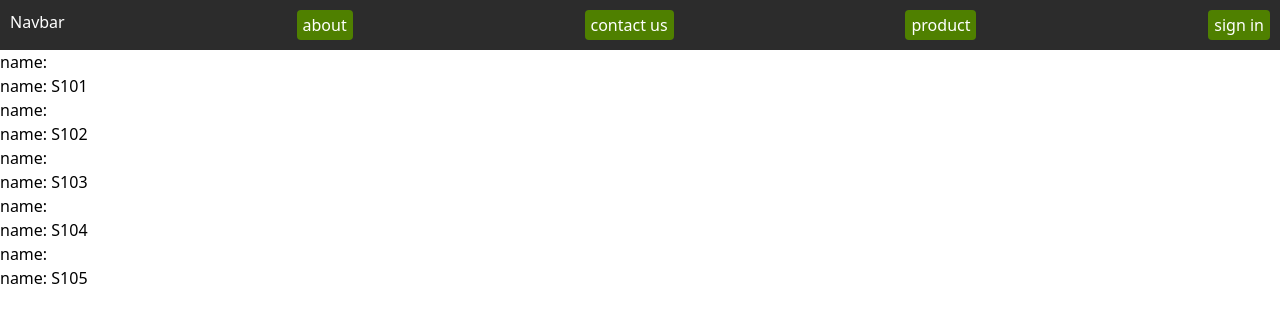
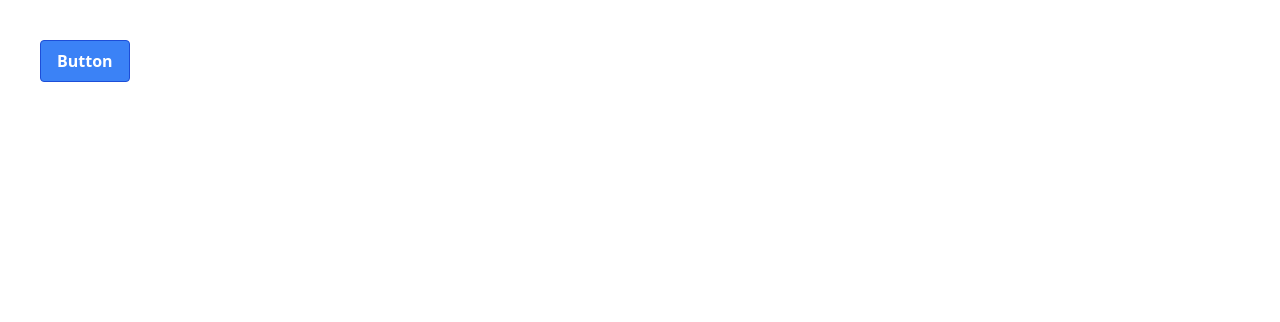
Before and after one commit to rajdevweb/myReact, a React (Vite) app: page / in a window 1280 px wide. Shown: the top 322 px of the page. Built offline with nearby package versions, Linux system fonts and the light colour scheme.

Commit message:
axios&promses

```diff
--- a/package.json
+++ b/package.json
@@ -10,6 +10,7 @@
     "preview": "vite preview"
   },
   "dependencies": {
+    "axios": "^1.7.7",
     "react": "^18.3.1",
     "react-dom": "^18.3.1"
   },
--- a/src/App.jsx
+++ b/src/App.jsx
@@ -1,124 +1,27 @@
-// import { useState } from 'react'
-// import reactLogo from './assets/react.svg'
-// import viteLogo from '/vite.svg'
-import { useState } from 'react';
-import './App.css'
-import Navbar from './components/Navbar';
-import Card from './components/Card';
-{ useState }
-
-// import './index.css'
-
-// function App() {
-//   const [count, setCount] = useState(0)
-
-//   return (
-//     <>
-//       <div>
-//         <a href="https://vitejs.dev" target="_blank">
-//           <img src={viteLogo} className="logo" alt="Vite logo" />
-//         </a>
-//         <a href="https://react.dev" target="_blank">
-//           <img src={reactLogo} className="logo react" alt="React logo" />
-//         </a>
-//       </div>
-//       <h1>Vite + React</h1>
-//       <div className="card">
-//         <button onClick={() => setCount((count) => count + 1)}>
-//           count is {count}
-//         </button>
-//         <p>
-//           Edit <code>src/App.jsx</code> and save to test HMR
-//         </p>
-//       </div>
-//       <p className="read-the-docs">
-//         Click on the Vite and React logos to learn more
-//       </p>
-//     </>
-//   )
-// }
+import {useState} from 'react'
+{useState}
+// import Card from './components/Card'
+import axios from 'axios'
 
 const App = () => {
-  // const [num, setnum] = useState(0);
 
-  const student = [
-  {
-    "name": "John Smith",
-    "student_id": "S101",
-    "division": "A",
-    "gender": "Male",
-    "grade": "B"
-  },
-  {
-    "name": "Emily Johnson",
-    "student_id": "S102",
-    "division": "B",
-    "gender": "Female",
-    "grade": "A"
-  },
-  {
-    "name": "Michael Brown",
-    "student_id": "S103",
-    "division": "A",
-    "gender": "Male",
-    "grade": "C"
-  },
-  {
-    "name": "Sophia Garcia",
-    "student_id": "S104",
-    "division": "C",
-    "gender": "Female",
-    "grade": "B+"
-  },
-  {
-    "name": "Liam Martinez",
-    "student_id": "S105",
-    "division": "B",
-    "gender": "Male",
-    "grade": "A-"
-  }
-]
+ const getData =()=>{
+  const jsonData = axios.get('https://dummyjson.com/user/login')
+  console.log(jsonData);
+
+ }
+  return (
+    <>
+
+    <div className='p-10'>
+   <button onClick={getData} className="bg-blue-500 hover:bg-blue-700 text-white font-bold py-2 px-4 border border-blue-700 rounded">
+  Button
+</button>
+    </div>
+
+    </>
 
 
-  return (
-    <>
-      {/* <h1 className='text-xl'>Your number is : {num} </h1>
-
-      <div id='mainBtn'>
-        <button onClick={() => setnum(num + 10)}>Increment</button>
-        <button onClick={() => setnum(num - 10)}>Decrement</button>
-        <button onClick={() => setnum(num - 10)}>Decrement</button>
-
-        <div className='flag'>
-          <div className='orange'>orange</div>
-          <div className='white'>white</div>
-          <div className='green'>green</div>
-        </div>
-      </div>
-      <div>krishna</div> */}
-      {/* components */}
-
-       <Navbar/>
-      {student.map(function(student,index){
-        return <Card key={index} name={student.name} student_id={student.student_id} division={student.division} gender={student.gender} />
-      })}
-
-       {/* <div className='flex gap-5'>
-       <Card title = "pollar bear" about = "
-Polar bears (Ursus maritimus) are one of the most iconic animals on Earth, recognized for their beauty, strength, and ability to survive in some of the planet’s harshest environments. They are the largest carnivorous land mammals and are native to the Arctic Circle, where they have evolved over thousands of years to thrive in the freezing conditions. Their existence, however, is increasingly under threat due to climate change, which is causing their habitat to shrink at an alarming rate. Here's a comprehensive look at polar bears, their biology, lifestyle, and the challenges they face."
-tag="bear" tag2= "snow"
-/>
-
-    <Card title = "pollar bear" about = "
-Polar bears (Ursus maritimus) are one of the most iconic animals on Earth, recognized for their beauty, strength, and ability to survive in some of the planet’s harshest environments. They are the largest carnivorous land mammals and are native to the Arctic Circle, where they have evolved over thousands of years to thrive in the freezing conditions. Their existence, however, is increasingly under threat due to climate change, which is causing their habitat to shrink at an alarming rate. Here's a comprehensive look at polar bears, their biology, lifestyle, and the challenges they face."
-tag="bear" tag2= "snow"
-/>
-</div>         */}
-
-
-
-
-    </>
   )
 }
 
--- a/src/components/Card.jsx
+++ b/src/components/Card.jsx
@@ -1,21 +1,28 @@
 import React from 'react'
+{React}
 
 
-function Card({props,student_id}) {
+const Card = (name) => {
   return (
-    // <div className="card">
-    //   <h3>{name}</h3>
-    //   <p>ID: {student_id}</p>
-    //   <p>Division: {division}</p>
-    //   <p>Gender: {gender}</p>
-    //   <p>Grade: {grade}</p>
-    // </div>
+    <>
+     <div className="max-w-sm rounded overflow-hidden shadow-lg">
+  <img className="w-full" src="/img/card-top.jpg" alt="Sunset in the mountains"/>
+  <div className="px-6 py-4">
+    <div className="font-bold text-xl mb-2">{user}</div>
+    <p className="text-gray-700 text-base">
+      Lorem ipsum dolor sit amet, consectetur adipisicing elit. Voluptatibus quia, nulla! Maiores et perferendis eaque, exercitationem praesentium nihil.
+    </p>
+  </div>
+  <div className="px-6 pt-4 pb-2">
+    <span className="inline-block bg-gray-200 rounded-full px-3 py-1 text-sm font-semibold text-gray-700 mr-2 mb-2">#photography</span>
+    <span className="inline-block bg-gray-200 rounded-full px-3 py-1 text-sm font-semibold text-gray-700 mr-2 mb-2">#travel</span>
+    <span className="inline-block bg-gray-200 rounded-full px-3 py-1 text-sm font-semibold text-gray-700 mr-2 mb-2">#winter</span>
+  </div>
+</div>
 
-    <>
-    <div>name: {name} </div>
-    <div>name: {student_id} </div>
     </>
-  );
+
+  )
 }
 
-export default Card;
+export default Card
--- a/src/components/Navbar.jsx
+++ /dev/null
@@ -1,15 +0,0 @@
-import React from 'react'
-import Navbar2 from './Navbar2'
-{React}
-const Navbar = () => {
-  return (
-    <>
-    <nav className='navbar'>
-        <h1>Navbar</h1>
-        <Navbar2/>
-    </nav>
-    </>
-  )
-}
-
-export default Navbar
--- a/src/components/Navbar2.jsx
+++ /dev/null
@@ -1,14 +0,0 @@
-import React from 'react'
-
-const Navbar2 = () => {
-  return (
-    <>
-     <li>about</li>
-        <li>contact us</li>
-        <li>product</li>
-        <li>sign in</li>
-    </>
-  )
-}
-
-export default Navbar2
```
Also changed, not shown: 1 other file (tests, documents, lock files or other folders).
